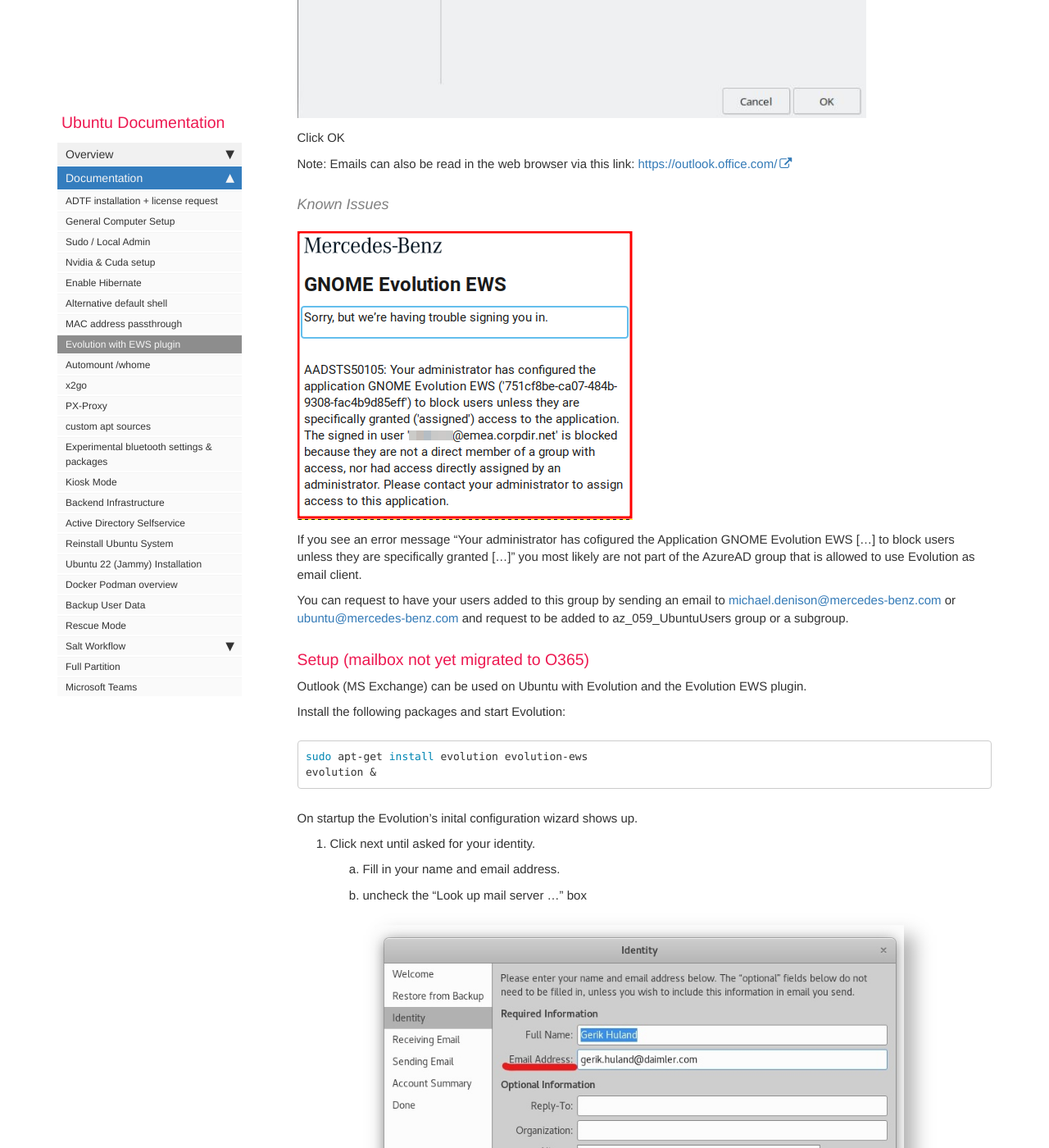
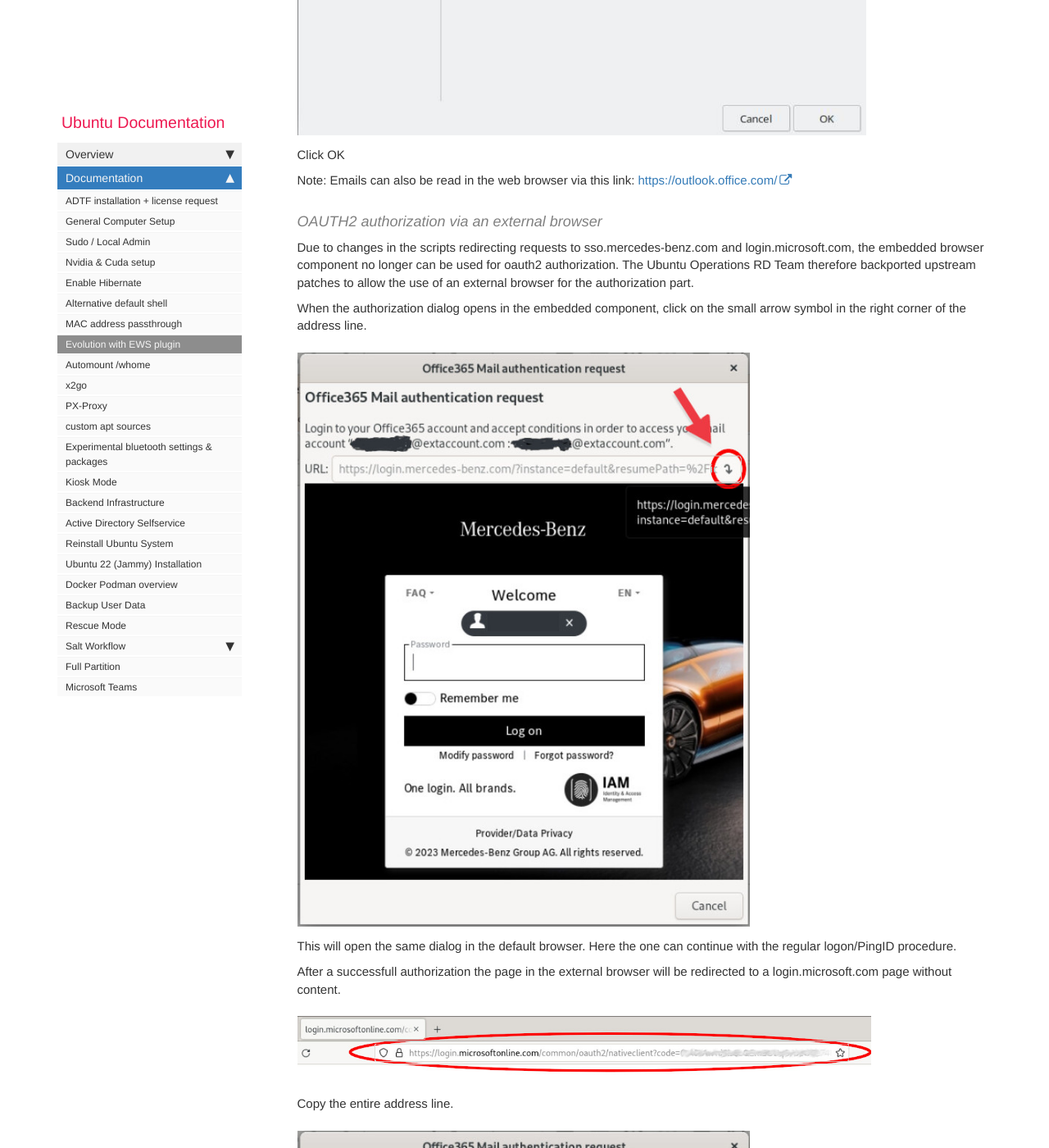
Before and after one commit to RajputPawan/Prometheus, a Jekyll site: the page built from pages/docs/evolution.md, in a window 1280 px wide and 1400 px high, scrolled down 3724 px. Shown: the whole window at 82% size. Built offline with Jekyll 4.4.1, drawn with Linux system fonts in a browser that asks for light colours; comment, search, counter and statistics services are not loaded; some of the changed text lies outside the part shown.

Commit message:
evolution: update for recent changes

```diff
--- a/pages/docs/evolution.md
+++ b/pages/docs/evolution.md
@@ -51,6 +51,26 @@
 Click OK
 
 Note: Emails can also be read in the web browser via this link: <https://outlook.office.com/>
+
+#### OAUTH2 authorization via an external browser
+
+Due to changes in the scripts redirecting requests to sso.mercedes-benz.com and login.microsoft.com, the embedded browser component no longer can be used for oauth2 authorization. The Ubuntu Operations RD Team therefore backported upstream patches to allow the use of an external browser for the authorization part.
+
+When the authorization dialog opens in the embedded component, click on the small arrow symbol in the right corner of the address line.
+
+![evolution_oauth2_1](images/docs/evolution/evolution-oauth2-1.jpg)
+
+This will open the same dialog in the default browser. Here the one can continue with the regular logon/PingID procedure.
+
+After a successfull authorization the page in the external browser will be redirected to a login.microsoft.com page without content.
+
+![evolution_oauth2_2](images/docs/evolution/evolution-oauth2-2.jpg)
+
+Copy the entire address line.
+
+![evolution_oauth2_3](images/docs/evolution/evolution-oauth2-3.jpg)
+
+Now paste the copied address to the authorization code field in evolution and click on continue to finish the authorization process.
 
 #### Known Issues
 
```
Also changed, not shown: other parts of pages/docs/evolution.md (+1 -1 lines), images/docs/evolution/evolution-oauth2-1.jpg (added), images/docs/evolution/evolution-oauth2-2.jpg (added), images/docs/evolution/evolution-oauth2-3.jpg (added).
